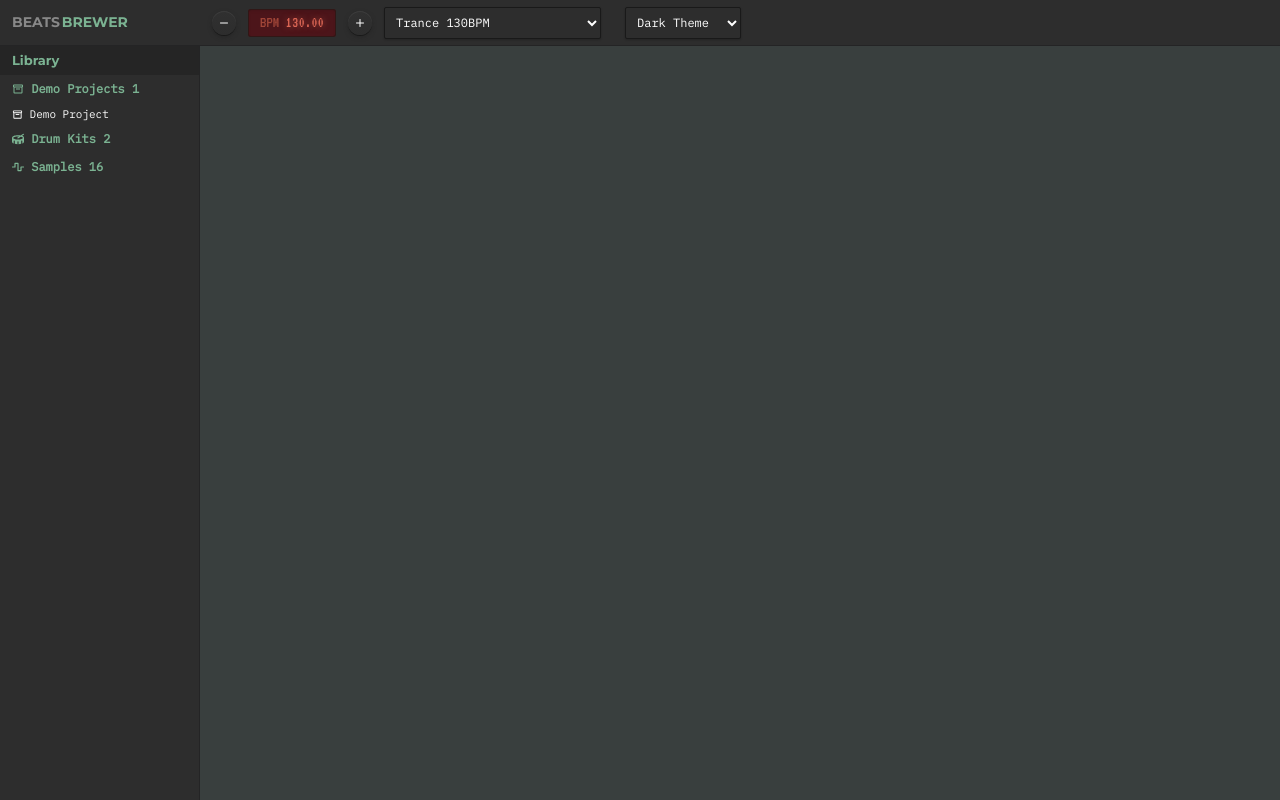
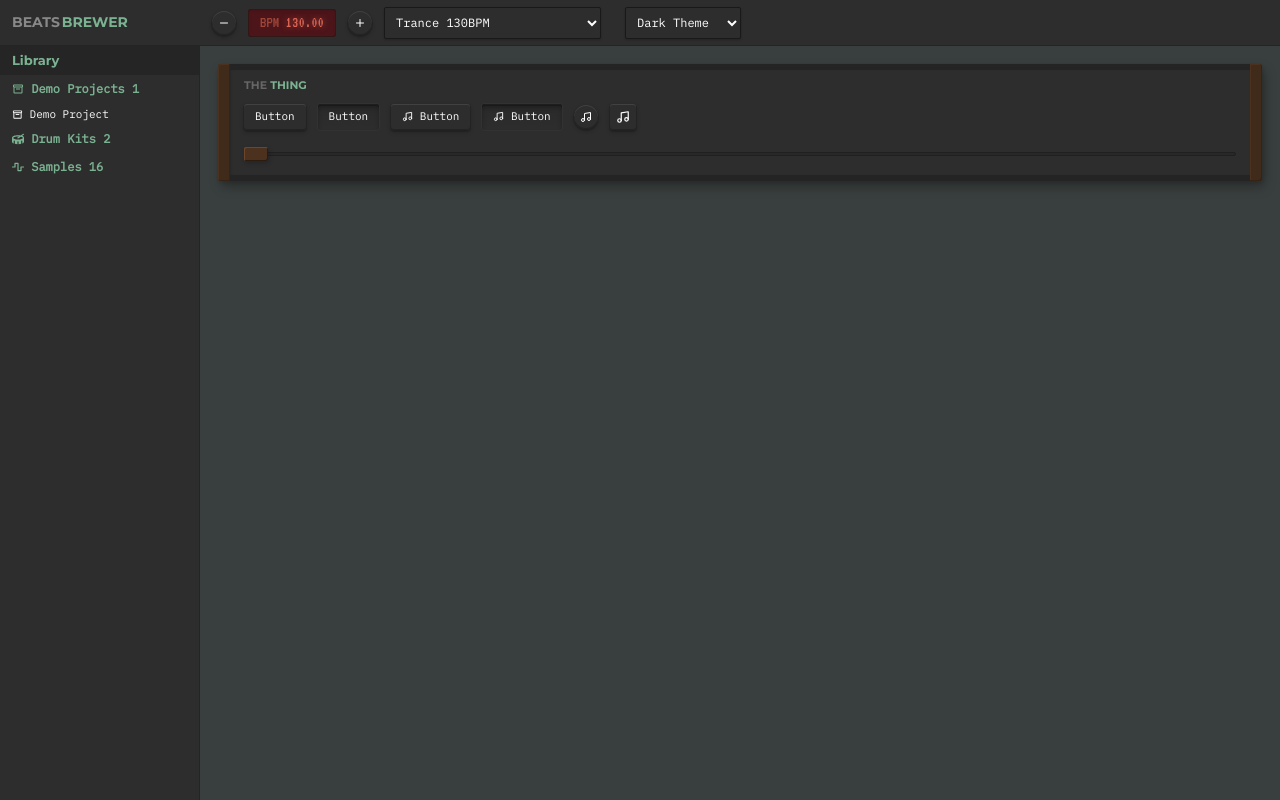
Before and after one commit to plouc/beats-brewer, a React (Create React App) app: page / in a window 1280 px wide. Built offline with nearby package versions, Linux system fonts and the light colour scheme.

Commit message:
feat(ui): improve buttons

```diff
--- a/src/App.tsx
+++ b/src/App.tsx
@@ -10,6 +10,7 @@ import { Mixer } from './mixer/Mixer'
 // import { Drums } from './drums/Drums'
 import { EffectsControls } from './effects/EffectsControls'
 import { useAppStore } from './useApp'
+import { SampleComponent } from './SampleComponent'
 
 function App() {
     const theme = useAppStore((state) => state.theme)
@@ -25,6 +26,7 @@ function App() {
                 <AppHeader />
                 <Explorer />
                 <Content>
+                    <SampleComponent />
                     {patterns.map((pattern) => {
                         if (pattern.type === 'sequencer') {
                             return <Sequencer key={pattern.id} pattern={pattern} />
--- /dev/null
+++ b/src/SampleComponent.tsx
@@ -0,0 +1,59 @@
+import { FiMusic } from 'react-icons/fi'
+import { Desk } from './ui/Desk'
+import { Enclosure } from './ui/Enclosure'
+import { ComponentHeader } from './ui/ComponentHeader'
+import { ComponentName, ComponentNameHighlight } from './ui/ComponentName'
+import { HardwareButton } from './ui/controls/HardwareButton'
+import { HSpacer, VSpacer } from './ui/Spacer'
+import { SliderControl } from './ui/controls/SliderControl'
+import { RoundIconButton } from './ui/controls/RoundIconButton'
+import { SquareIconButton } from './ui/controls/SquareIconButton'
+import styled from 'styled-components/macro'
+
+export const SampleComponent = () => {
+    return (
+        <Desk>
+            <Enclosure>
+                <ComponentHeader>
+                    <ComponentName>
+                        The&nbsp;
+                        <ComponentNameHighlight>Thing</ComponentNameHighlight>
+                    </ComponentName>
+                </ComponentHeader>
+                <VSpacer />
+                <div>
+                    <Row>
+                        <HardwareButton>Button</HardwareButton>
+                        <HSpacer size="small" />
+                        <HardwareButton isPressed>Button</HardwareButton>
+                        <HSpacer size="small" />
+                        <HardwareButton>
+                            <FiMusic />
+                            &nbsp;Button
+                        </HardwareButton>
+                        <HSpacer size="small" />
+                        <HardwareButton isPressed>
+                            <FiMusic />
+                            &nbsp;Button
+                        </HardwareButton>
+                        <HSpacer size="small" />
+                        <RoundIconButton>
+                            <FiMusic />
+                        </RoundIconButton>
+                        <HSpacer size="small" />
+                        <SquareIconButton>
+                            <FiMusic />
+                        </SquareIconButton>
+                    </Row>
+                    <VSpacer />
+                    <SliderControl />
+                </div>
+            </Enclosure>
+        </Desk>
+    )
+}
+
+const Row = styled.div`
+    display: flex;
+    align-items: center;
+`
--- a/src/effects/DistortionControls.tsx
+++ b/src/effects/DistortionControls.tsx
@@ -40,7 +40,7 @@ export const DistortionControls = ({ distortion: distortionEffect }: DistortionC
                     </ComponentName>
                     <CloseButton onClose={handleClose} />
                 </Header>
-                <VSpacer size="small" />
+                <VSpacer />
                 <Content>
                     <span>distortion</span>
                     <NumberInput
--- a/src/effects/EffectWetControl.tsx
+++ b/src/effects/EffectWetControl.tsx
@@ -1,5 +1,5 @@
 import { ChangeEvent, useCallback, useState } from 'react'
-import styled from "styled-components/macro";
+import styled from 'styled-components/macro'
 import * as Tone from 'tone'
 import { NumberInput } from '../ui/controls/NumberInput'
 import { SliderControl } from '../ui/controls/SliderControl'
--- a/src/effects/ReverbControls.tsx
+++ b/src/effects/ReverbControls.tsx
@@ -50,7 +50,7 @@ export const ReverbControls = ({ reverb }: ReverbControlsProps) => {
                     </ComponentName>
                     <CloseButton onClose={handleClose} />
                 </Header>
-                <VSpacer size="small" />
+                <VSpacer />
                 <Content>
                     <span>decay</span>
                     <NumberInput
--- a/src/ui/controls/CloseButton.tsx
+++ b/src/ui/controls/CloseButton.tsx
@@ -8,7 +8,7 @@ interface CloseButtonProps {
 
 export const CloseButton = ({ onClose }: CloseButtonProps) => {
     return (
-        <Button onClick={onClose} isPressed>
+        <Button onClick={onClose}>
             <FiX />
         </Button>
     )
--- a/src/ui/controls/HardwareButton.tsx
+++ b/src/ui/controls/HardwareButton.tsx
@@ -1,5 +1,5 @@
 import styled, { css } from 'styled-components/macro'
-import { lighten, darken } from 'polished'
+import { lighten, darken, rgba } from 'polished'
 
 export const HardwareButton = styled.span<{
     isPressed?: boolean
@@ -8,10 +8,11 @@ export const HardwareButton = styled.span<{
     hasPrevious?: boolean
 }>`
     display: inline-flex;
+    justify-content: center;
     align-items: center;
     padding: 0 11px;
     font-family: ${(props) => props.theme.typography.monospacedFont};
-    font-size: 12px;
+    font-size: 11px;
     height: 26px;
     cursor: pointer;
     user-select: none;
@@ -43,23 +44,30 @@ export const HardwareButton = styled.span<{
         if (isPressed) {
             return css`
                 background: linear-gradient(
-                    0deg,
-                    ${darken(0.02, theme.colors.enclosureBackground)},
+                    180deg,
+                    ${darken(0.01, theme.colors.enclosureBackground)},
                     ${theme.colors.enclosureBackground}
                 );
-                box-shadow: inset 0 1px 0 ${darken(0.06, theme.colors.enclosureBackground)};
+                box-shadow: inset 0 1px 0 ${darken(0.06, theme.colors.enclosureBackground)},
+                    inset 0 2px 0 ${darken(0.08, theme.colors.enclosureBackground)},
+                    inset 0 4px 4px ${rgba(darken(0.2, theme.colors.enclosureBackground), 0.25)},
+                    0 0 0 1px ${lighten(0.02, theme.colors.enclosureBackground)};
             `
         }
 
         return css`
-            background: linear-gradient(
-                0deg,
-                ${theme.colors.enclosureBackground},
-                ${lighten(0.01, theme.colors.enclosureBackground)}
-            );
-            box-shadow: 0 1px 0 ${darken(0.08, theme.colors.enclosureBackground)},
-                0 2px 4px ${darken(0.03, theme.colors.enclosureBackground)},
-                inset 0 1px 0 ${lighten(0.06, theme.colors.enclosureBackground)};
+            background: ${theme.colors.enclosureBackground};
+            box-shadow: inset 0 -1px 0 ${darken(0.04, theme.colors.enclosureBackground)},
+                0 2px 4px ${rgba(darken(0.2, theme.colors.enclosureBackground), 0.25)},
+                inset 0 1px 0 ${lighten(0.08, theme.colors.enclosureBackground)},
+                0 1px 0 1px ${darken(0.02, theme.colors.enclosureBackground)};
+
+            &:hover {
+                box-shadow: inset 0 -1px 0 ${darken(0.03, theme.colors.enclosureBackground)},
+                    0 1px 2px ${rgba(darken(0.2, theme.colors.enclosureBackground), 0.25)},
+                    inset 0 1px 0 ${lighten(0.06, theme.colors.enclosureBackground)},
+                    0 0 0 1px ${darken(0.02, theme.colors.enclosureBackground)};
+            }
         `
     }}
 `
--- a/src/ui/controls/RoundIconButton.tsx
+++ b/src/ui/controls/RoundIconButton.tsx
@@ -1,59 +1,15 @@
-import styled, { css } from 'styled-components/macro'
-import { lighten, darken } from 'polished'
+import styled from 'styled-components/macro'
+import { HardwareButton } from './HardwareButton'
 
-export const RoundIconButton = styled.span<{
+export const RoundIconButton = styled(HardwareButton)<{
     isPressed?: boolean
     isInactive?: boolean
     hasNext?: boolean
     hasPrevious?: boolean
 }>`
-    display: inline-flex;
-    justify-content: center;
-    align-items: center;
+    padding: 0;
     font-size: 12px;
     width: 24px;
     height: 24px;
     border-radius: 12px;
-    cursor: pointer;
-    user-select: none;
-
-    ${({ theme, isInactive }) => {
-        if (isInactive) {
-            return css`
-                color: ${theme.colors.textLight};
-
-                &:hover {
-                    color: ${theme.colors.text};
-                }
-            `
-        }
-
-        return css`
-            color: ${theme.colors.text};
-        `
-    }};
-
-    ${({ theme, isPressed }) => {
-        if (isPressed) {
-            return css`
-                background: linear-gradient(
-                    0deg,
-                    ${darken(0.02, theme.colors.enclosureBackground)},
-                    ${theme.colors.enclosureBackground}
-                );
-                box-shadow: inset 0 1px 0 ${darken(0.06, theme.colors.enclosureBackground)};
-            `
-        }
-
-        return css`
-            background: linear-gradient(
-                0deg,
-                ${theme.colors.enclosureBackground},
-                ${lighten(0.01, theme.colors.enclosureBackground)}
-            );
-            box-shadow: 0 1px 0 ${darken(0.08, theme.colors.enclosureBackground)},
-                0 2px 4px ${darken(0.03, theme.colors.enclosureBackground)},
-                inset 0 1px 0 ${lighten(0.06, theme.colors.enclosureBackground)};
-        `
-    }}
 `
--- a/src/ui/controls/SquareIconButton.tsx
+++ b/src/ui/controls/SquareIconButton.tsx
@@ -1,65 +1,14 @@
-import styled, { css } from 'styled-components/macro'
-import { lighten, darken } from 'polished'
+import styled from 'styled-components/macro'
+import { HardwareButton } from './HardwareButton'
 
-export const SquareIconButton = styled.span<{
+export const SquareIconButton = styled(HardwareButton)<{
     isPressed?: boolean
     isInactive?: boolean
     hasNext?: boolean
     hasPrevious?: boolean
 }>`
-    display: inline-flex;
-    justify-content: center;
-    align-items: center;
+    padding: 0;
     font-size: 14px;
     width: 26px;
     height: 26px;
-    cursor: pointer;
-    user-select: none;
-
-    border-radius: ${(props) => {
-        if (props.hasPrevious && props.hasNext) return 0
-        if (props.hasPrevious) return `0 3px 3px 0`
-        if (props.hasNext) return `3px 0 0 3px`
-        return `3px`
-    }};
-
-    ${({ theme, isInactive }) => {
-        if (isInactive) {
-            return css`
-                color: ${theme.colors.textLight};
-
-                &:hover {
-                    color: ${theme.colors.text};
-                }
-            `
-        }
-
-        return css`
-            color: ${theme.colors.text};
-        `
-    }};
-
-    ${({ theme, isPressed }) => {
-        if (isPressed) {
-            return css`
-                background: linear-gradient(
-                    0deg,
-                    ${darken(0.02, theme.colors.enclosureBackground)},
-                    ${theme.colors.enclosureBackground}
-                );
-                box-shadow: inset 0 1px 0 ${darken(0.06, theme.colors.enclosureBackground)};
-            `
-        }
-
-        return css`
-            background: linear-gradient(
-                0deg,
-                ${theme.colors.enclosureBackground},
-                ${lighten(0.01, theme.colors.enclosureBackground)}
-            );
-            box-shadow: 0 1px 0 ${darken(0.08, theme.colors.enclosureBackground)},
-                0 2px 4px ${darken(0.03, theme.colors.enclosureBackground)},
-                inset 0 1px 0 ${lighten(0.06, theme.colors.enclosureBackground)};
-        `
-    }}
 `
```
Also changed, not shown: src/mixer/Mixer.tsx (+5 -3 lines).
